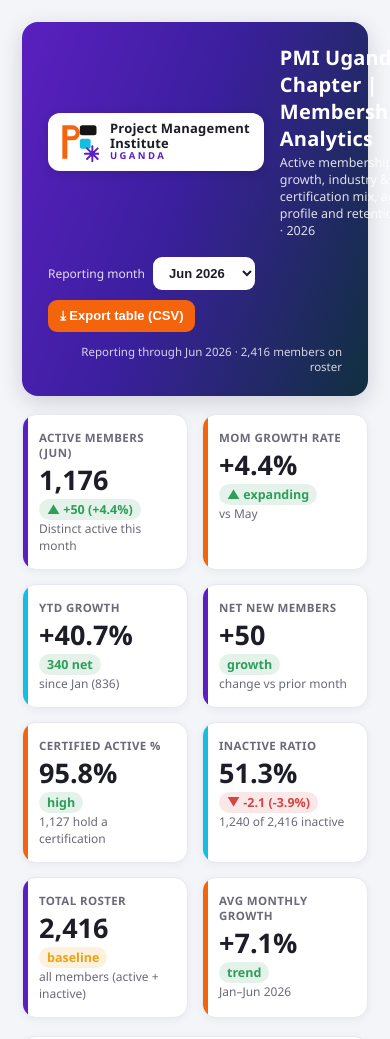
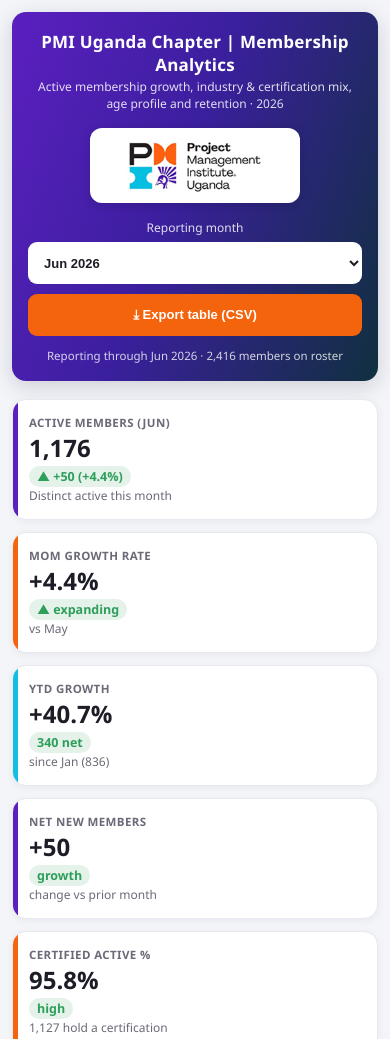
Before and after one commit to Christophersabiti/PMIU-Membership, a website: page index.html in a window 390 px wide. Shown: the top 1039 px of the page. Drawn offline with nearby package versions, Linux system fonts and the light colour scheme.

Commit message:
Update report header logo and responsiveness

```diff
--- a/index.html
+++ b/index.html
@@ -14,26 +14,24 @@
 }
 *{box-sizing:border-box;margin:0;padding:0}
 body{font-family:'Segoe UI',system-ui,-apple-system,Arial,sans-serif;background:var(--bg);color:var(--ink);padding:22px;}
-.wrap{max-width:1320px;margin:0 auto;}
+.wrap{width:min(100%,1320px);margin:0 auto;}
 header.top{background:linear-gradient(110deg,var(--violet) 0%,#3b1f9e 45%,#10303f 100%);
-  border-radius:16px;padding:22px 26px;color:#fff;display:flex;justify-content:space-between;
-  align-items:center;gap:18px;flex-wrap:wrap;box-shadow:0 6px 22px rgba(20,20,40,.16);}
-.brand{display:flex;align-items:center;gap:16px;}
-.logo{height:58px;background:#fff;border-radius:12px;padding:9px 14px 9px 11px;display:flex;
-  align-items:center;gap:11px;flex:none;box-shadow:0 2px 10px rgba(0,0,0,.14)}
-.logo svg{height:40px;width:40px;display:block;flex:none}
-.logo .wm{line-height:1.12}
-.logo .wm b{display:block;font-size:13px;color:#1d1d28;font-weight:800;letter-spacing:.2px}
-.logo .wm span{display:block;font-size:9.5px;color:#5B1FC0;font-weight:700;letter-spacing:2.4px;margin-top:1px}
-.brand h1{font-size:20px;font-weight:700;letter-spacing:.2px}
-.brand p{font-size:12.5px;opacity:.85;margin-top:2px}
-.controls{display:flex;align-items:center;gap:10px;flex-wrap:wrap}
-.controls label{font-size:12px;opacity:.85;margin-right:4px}
+  border-radius:16px;padding:22px 26px;color:#fff;display:grid;
+  grid-template-columns:minmax(120px,1fr) minmax(260px,2.4fr) minmax(150px,1fr);
+  align-items:center;gap:16px 18px;box-shadow:0 6px 22px rgba(20,20,40,.16);}
+.brand{grid-column:2;display:flex;align-items:center;justify-content:center;text-align:center;min-width:0;}
+.brand h1{font-size:clamp(18px,2vw,24px);font-weight:700;letter-spacing:.2px}
+.brand p{font-size:clamp(12px,1.1vw,13.5px);opacity:.85;margin-top:2px}
+.header-logo{grid-column:3;justify-self:end;display:block;width:min(220px,100%);max-height:80px;
+  object-fit:contain;background:#fff;border-radius:12px;padding:10px 14px;box-shadow:0 2px 10px rgba(0,0,0,.14);}
+.controls{grid-column:1/-1;display:flex;align-items:center;justify-content:center;gap:10px;flex-wrap:wrap;width:100%}
+.controls>div:first-child{display:flex;align-items:center;justify-content:center;gap:8px;flex-wrap:wrap}
+.controls label{font-size:12px;opacity:.85;margin-right:0}
 select,button.exp{font-size:13px;padding:8px 12px;border-radius:9px;border:none;cursor:pointer}
-select{background:#fff;color:var(--ink);font-weight:600}
+select{background:#fff;color:var(--ink);font-weight:600;max-width:100%}
 button.exp{background:var(--tangerine);color:#fff;font-weight:600}
 button.exp:hover{filter:brightness(1.07)}
-.asof{font-size:11.5px;opacity:.8;width:100%;text-align:right;margin-top:2px}
+.asof{font-size:11.5px;opacity:.8;flex-basis:100%;text-align:center;margin-top:2px}
 
 .grid-kpi{display:grid;grid-template-columns:repeat(4,1fr);gap:14px;margin:18px 0;}
 .kpi{background:var(--card);border-radius:14px;padding:15px 16px;position:relative;
@@ -69,33 +67,49 @@ td.m{text-align:left;font-weight:700}
 .c-r{background:rgba(214,69,69,.15);color:#9c2c2c}
 footer{font-size:11.5px;color:var(--muted);text-align:center;margin-top:20px;line-height:1.6}
 .miniflag{display:inline-block;width:9px;height:9px;border-radius:50%;margin-right:5px;vertical-align:middle}
-@media(max-width:1050px){.grid-kpi{grid-template-columns:repeat(2,1fr)}.col8,.col6,.col4,.col5,.col7{grid-column:span 12}}
+@media(max-width:1050px){
+  body{padding:18px}
+  header.top{grid-template-columns:1fr auto;padding:20px}
+  .brand{grid-column:1;justify-content:flex-start;text-align:left}
+  .header-logo{grid-column:2;width:180px}
+  .grid-kpi{grid-template-columns:repeat(2,minmax(0,1fr))}
+  .col8,.col6,.col4,.col5,.col7{grid-column:span 12}
+}
+@media(max-width:720px){
+  body{padding:12px}
+  header.top{grid-template-columns:1fr;padding:18px 16px;border-radius:14px}
+  .brand{grid-column:1;justify-content:center;text-align:center}
+  .header-logo{grid-column:1;justify-self:center;width:min(210px,85vw)}
+  .controls{grid-column:1;flex-direction:column;align-items:stretch}
+  .controls>div:first-child{align-items:stretch;flex-direction:column;gap:6px}
+  .controls label{text-align:center}
+  select,button.exp{width:100%;min-height:42px}
+  .grid-kpi{grid-template-columns:1fr;gap:12px}
+  .grid-ch{gap:12px}
+  .panel{padding:14px 12px}
+  .chart-h{height:250px}
+  .chart-h.sm{height:230px}
+  th,td{padding:7px 8px;font-size:11.5px}
+}
+@media(max-width:480px){
+  .brand h1{font-size:17px}
+  .brand p{font-size:12px}
+  .kpi .val{font-size:24px}
+  .chart-h{height:230px}
+  .chart-h.sm{height:220px}
+}
 </style>
 </head>
 <body>
 <div class="wrap">
   <header class="top">
     <div class="brand">
-      <div class="logo">
-        <svg viewBox="0 0 48 48" role="img" aria-label="Project Management Institute Uganda">
-          <path d="M4 4 h12 a9 9 0 0 1 0 18 h-6 v-5 h6 a4 4 0 0 0 0-8 h-6 v35 h-6 z" fill="#F4640C"/>
-          <rect x="25" y="4" width="20" height="12" rx="3" fill="#141414"/>
-          <rect x="25" y="20" width="13" height="12" rx="3" fill="#14BEE1"/>
-          <g stroke="#5B1FC0" stroke-width="2.3" stroke-linecap="round">
-            <line x1="40" y1="38" x2="40" y2="29"/><line x1="40" y1="38" x2="40" y2="47"/>
-            <line x1="40" y1="38" x2="31" y2="38"/><line x1="40" y1="38" x2="49" y2="38"/>
-            <line x1="40" y1="38" x2="33.6" y2="31.6"/><line x1="40" y1="38" x2="46.4" y2="44.4"/>
-            <line x1="40" y1="38" x2="33.6" y2="44.4"/><line x1="40" y1="38" x2="46.4" y2="31.6"/>
-          </g>
-          <circle cx="40" cy="38" r="3.4" fill="#5B1FC0"/>
-        </svg>
-        <div class="wm"><b>Project Management<br>Institute</b><span>UGANDA</span></div>
-      </div>
       <div>
         <h1>PMI Uganda Chapter | Membership Analytics</h1>
         <p>Active membership growth, industry &amp; certification mix, age profile and retention · 2026</p>
       </div>
     </div>
+    <img class="header-logo" src="pmilogo.jpg" alt="PMI Uganda logo">
     <div class="controls">
       <div><label for="monthSel">Reporting month</label>
         <select id="monthSel"></select></div>
```
Also changed, not shown: pmilogo.jpg (added).
